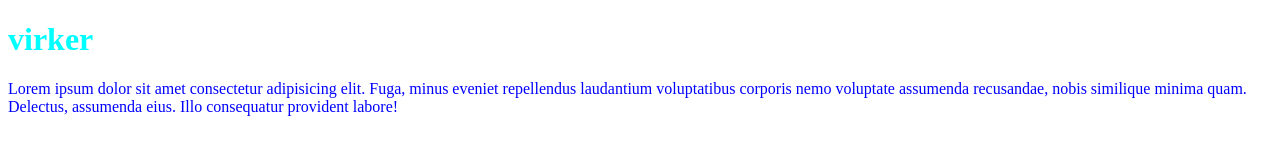
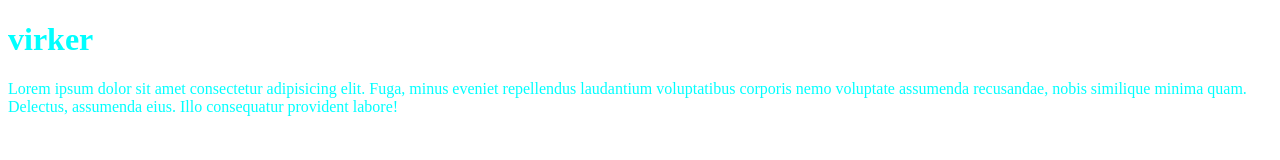
Before and after one commit to slowcreate/git-test, a plain HTML site: page index.html in a window 1280 px wide. Drawn offline with Linux system fonts and the light colour scheme.

Commit message:
p to aqua

```diff
--- a/style.css
+++ b/style.css
@@ -3,5 +3,5 @@ h1 {
 }
 
 p {
-  color: blue;
+  color: aqua;
 }
```
